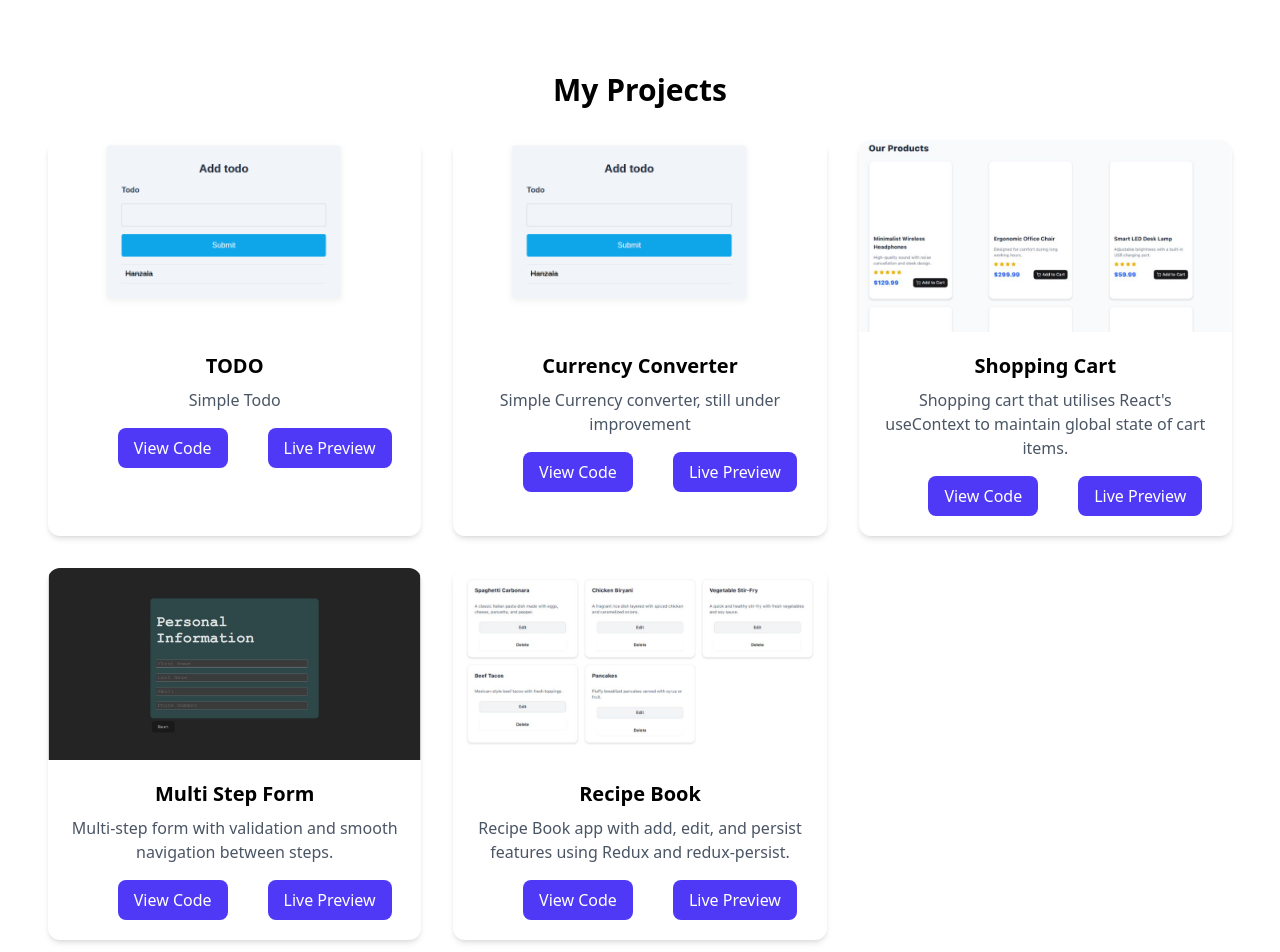
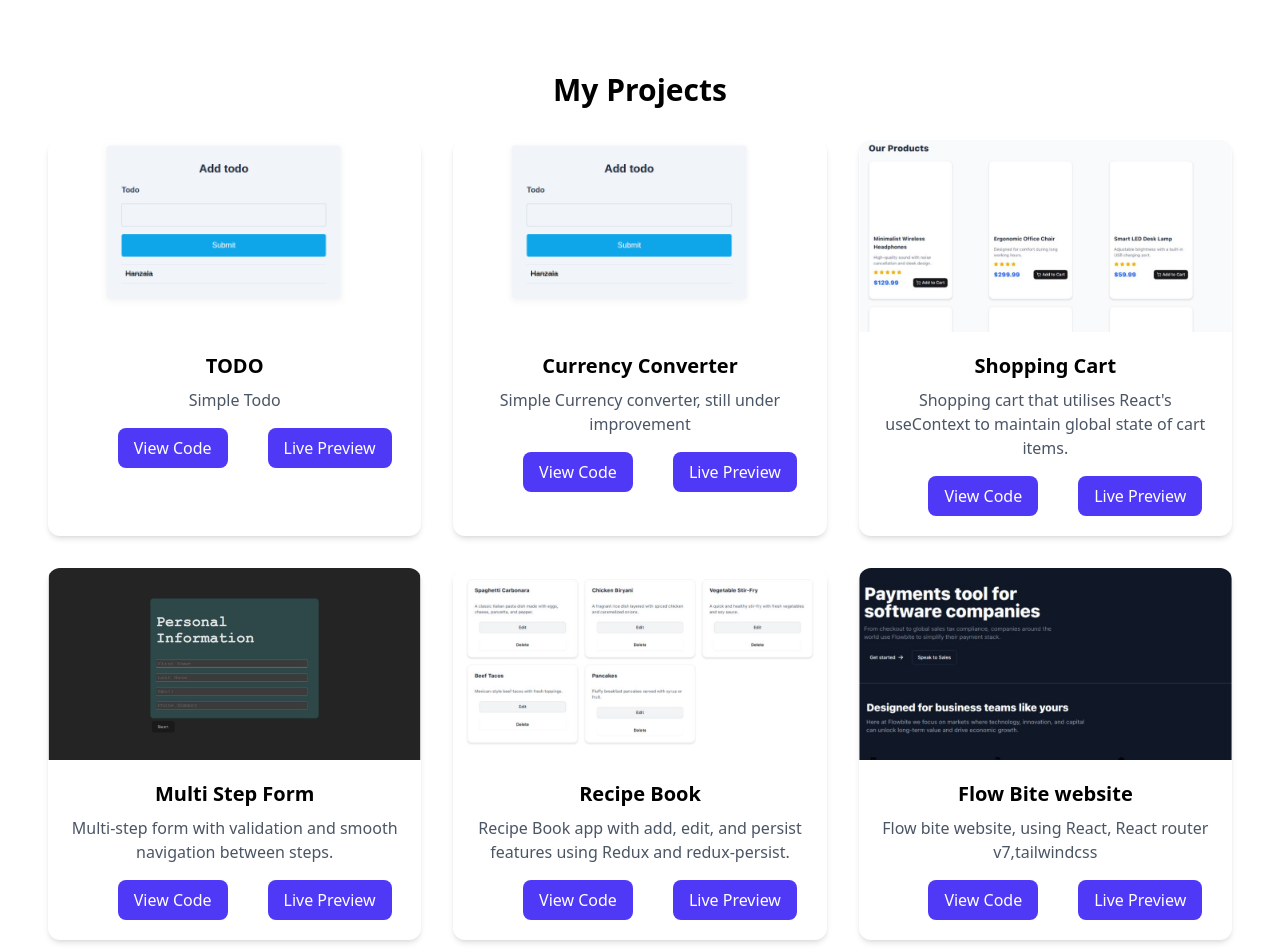
Before and after one commit to hanzalakhan010/MyProjects, a React (Vite) app: page / in a window 1280 px wide. Shown: the top 952 px of the page. Built offline with nearby package versions, Linux system fonts and the light colour scheme.

Commit message:
Implement code changes to enhance functionality and improve performance

```diff
--- a/src/data/projects.ts
+++ b/src/data/projects.ts
@@ -31,7 +31,7 @@ export const projects: Project[] = [
   },
   {
     name: "Multi Step Form",
-    link: "multi-step-form-54tyak6t7-hanzala-5e6e05eb.vercel.app",
+    link: "https://multi-step-form-beryl-chi.vercel.app/",
     image: "/multi-step.png",
     code: "https://github.com/hanzalakhan010/multi-step-form",
     desc: "Multi-step form with validation and smooth navigation between steps.",
@@ -43,6 +43,13 @@ export const projects: Project[] = [
     code: "https://github.com/hanzalakhan010/recipe-book-app",
     desc: "Recipe Book app with add, edit, and persist features using Redux and redux-persist.",
   },
+  {
+    name: "Flow Bite website",
+    link: "https://flow-bite-website.vercel.app/",
+    image: "/flow-bite.png",
+    code: "https://github.com/hanzalakhan010/flow-bite-website",
+    desc: "Flow bite website, using React, React router v7,tailwindcss",
+  },
 ];
 
 export const todoProjects: Partial<Project>[] = [
```
Also changed, not shown: public/flow-bite.png (added).
